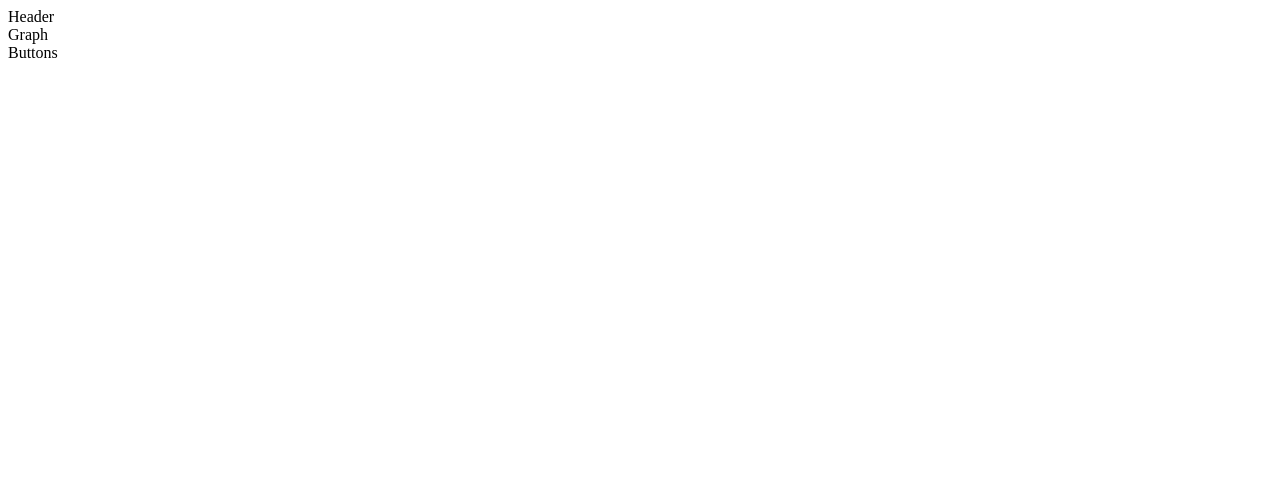
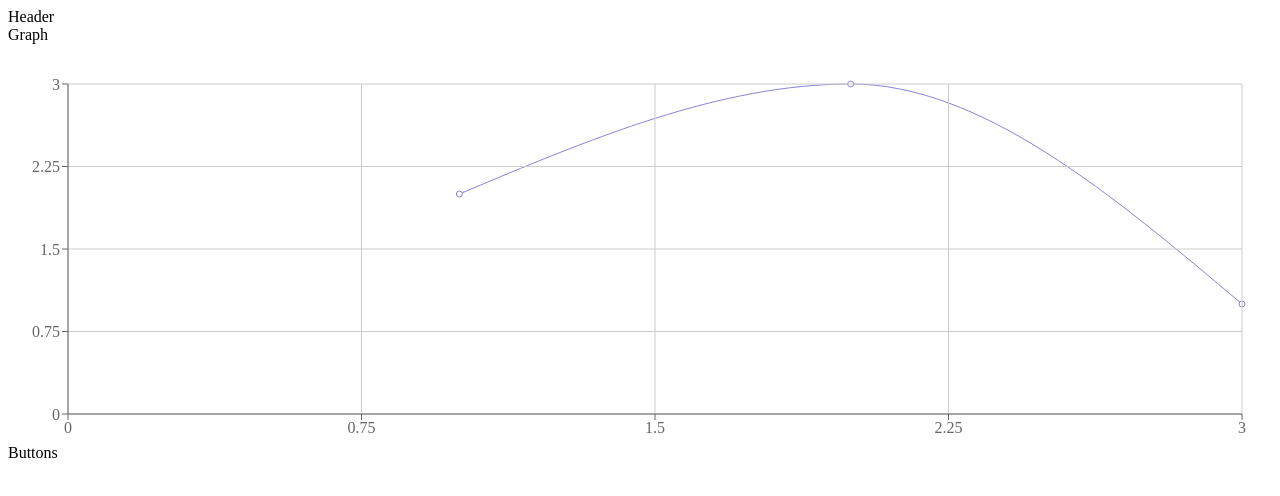
Before and after one commit to ekinohito/sensors-front-tw, a Next.js app: page / in a window 1280 px wide. Shown: the top 496 px of the page. Built offline with nearby package versions, Linux system fonts and the light colour scheme.

Commit message:
PointsGraph added

```diff
--- a/pages/index.tsx
+++ b/pages/index.tsx
@@ -1,4 +1,5 @@
 import type {NextPage} from 'next'
+import {PointsGraph} from "../src/components/PointsGraph";
 
 const Home: NextPage = () => {
     return (
@@ -9,7 +10,10 @@ const Home: NextPage = () => {
                 </div>
             </header>
             <div className="container mx-auto grid grid-cols-3 space-x-7 my-6">
-                <div className="col-span-2 bg-gray-500 text-center">Graph</div>
+                <div className="col-span-2 bg-gray-500 text-center">
+                    Graph
+                    <PointsGraph points={[{x: 1, y: 2}, {x: 2, y: 3}, {x: 3, y: 1}]}/>
+                </div>
                 <div className="bg-red-500">Buttons</div>
             </div>
         </>
--- /dev/null
+++ b/src/components/PointsGraph.tsx
@@ -0,0 +1,14 @@
+import React from 'react';
+import {CartesianGrid, Line, ResponsiveContainer, XAxis, YAxis, LineChart} from "recharts";
+import {Point} from "../types/Point";
+
+export const PointsGraph: React.FC<{points: Point[]}> = ({points}) => {
+    return <ResponsiveContainer width="100%" height={400} minWidth={200}>
+            <LineChart data={points} margin={{top: 40, right: 30, left: 0, bottom: 0}}>
+                <Line type="monotone" dataKey="y" stroke="#8884d8" isAnimationActive={false}/>
+                <CartesianGrid stroke="#ccc"/>
+                <XAxis dataKey="x" type="number"/>
+                <YAxis/>
+            </LineChart>
+        </ResponsiveContainer>
+}
```
